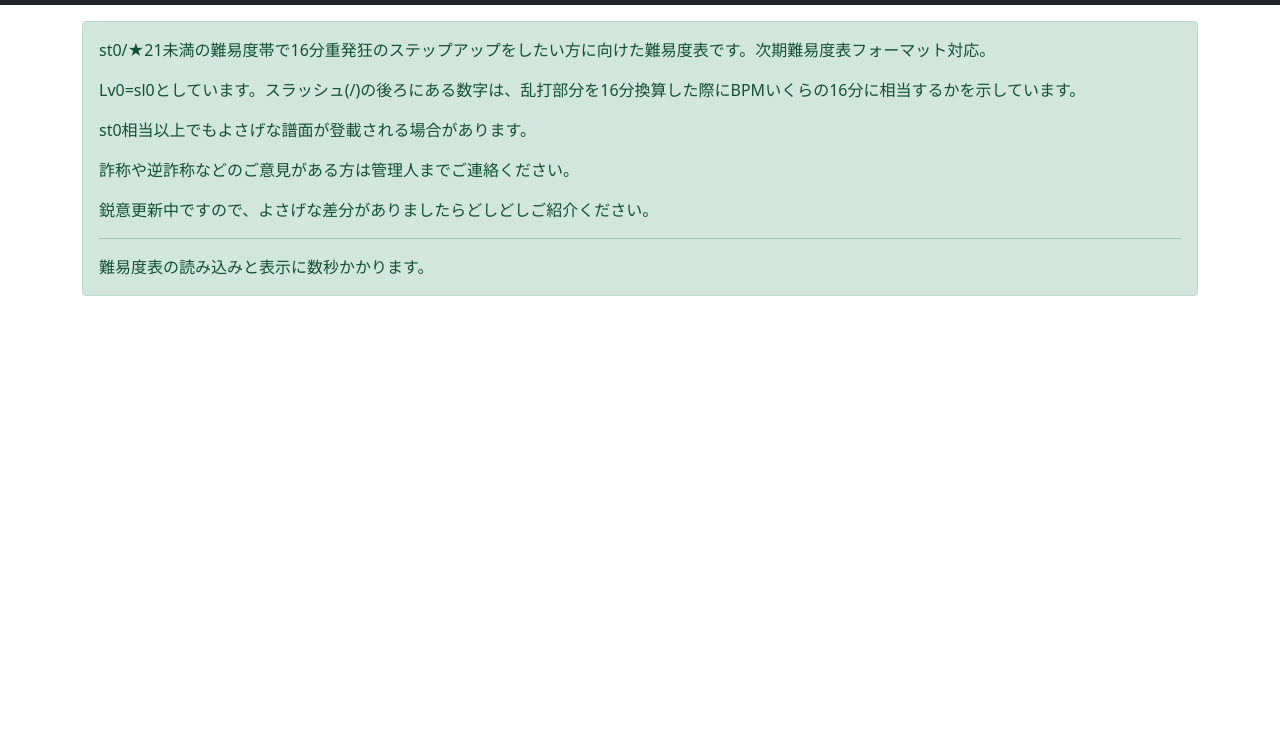
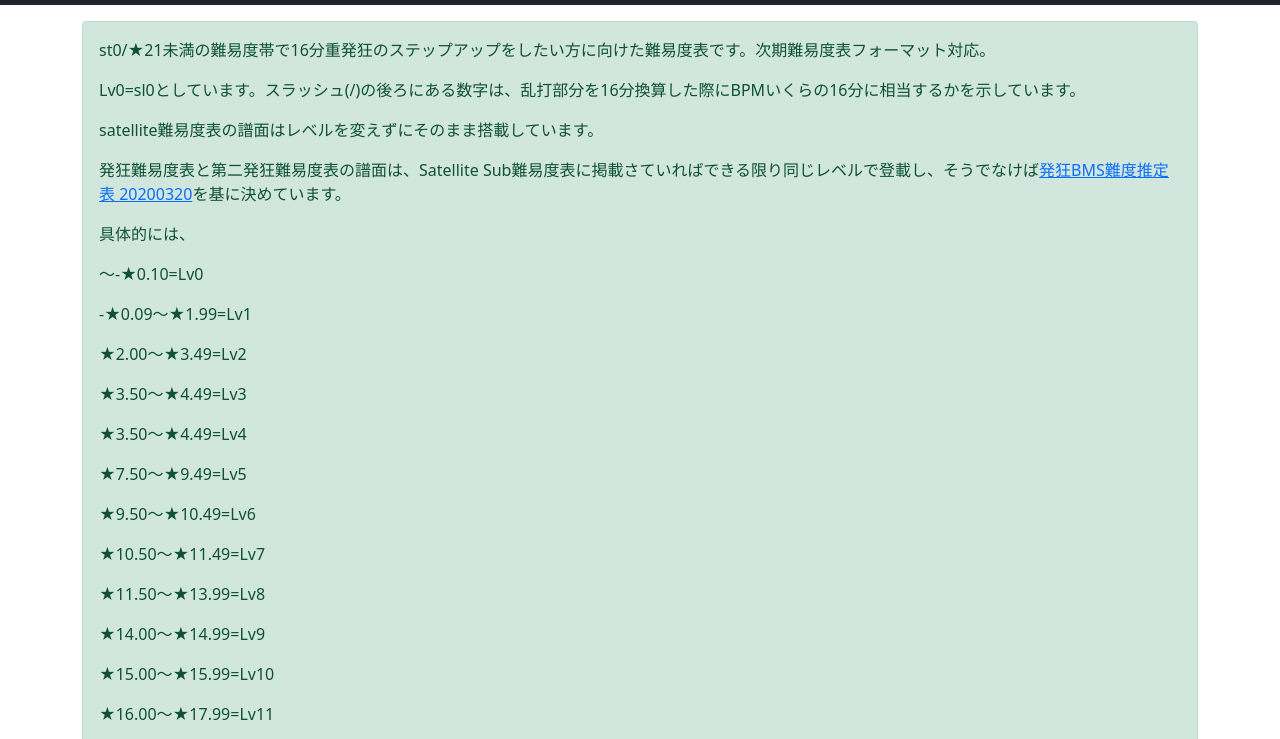
Before and after one commit to lets-go-time-hell/code-stream-table, a plain HTML site: page index.html in a window 1280 px wide. Shown: the part 45-784 px from the top of the page. Drawn offline with nearby package versions, Linux system fonts and the light colour scheme; no server answers.

Commit message:
Update index.html

```diff
--- a/index.html
+++ b/index.html
@@ -29,6 +29,24 @@
         <div class="alert alert-success mb-3" role="alert">
             <p> st0/★21未満の難易度帯で16分重発狂のステップアップをしたい方に向けた難易度表です。次期難易度表フォーマット対応。</p>
             <p>Lv0=sl0としています。スラッシュ(/)の後ろにある数字は、乱打部分を16分換算した際にBPMいくらの16分に相当するかを示しています。</p>
+            <p>
+            <p>satellite難易度表の譜面はレベルを変えずにそのまま搭載しています。</p>
+            <p>発狂難易度表と第二発狂難易度表の譜面は、Satellite Sub難易度表に掲載さていればできる限り同じレベルで登載し、そうでなけば<a href="https://docs.google.com/spreadsheets/d/1mBHmEuikMSrOsThVsTOmp0DxSuCudXvFpL1EhuXaGfI/edit#gid=1670190084" target="_blank">発狂BMS難度推定表 20200320</a>を基に決めています。</p>
+            <p>具体的には、
+            <p>～-★0.10=Lv0</p>
+            <p>-★0.09～★1.99=Lv1</p>
+            <p>★2.00～★3.49=Lv2</p>
+            <p>★3.50～★4.49=Lv3</p>
+            <p>★3.50～★4.49=Lv4</p>
+            <p>★7.50～★9.49=Lv5</p>
+            <p>★9.50～★10.49=Lv6</p>
+            <p>★10.50～★11.49=Lv7</p>
+            <p>★11.50～★13.99=Lv8</p>
+            <p>★14.00～★14.99=Lv9</p>
+            <p>★15.00～★15.99=Lv10</p>
+            <p>★16.00～★17.99=Lv11</p>
+            <p>★18.00～★19.49=Lv12</p>
+            <pとしています。これは、管理人の実力では難易度が細かく判断できない曲に対しての苦肉の策でもあります。</p>
             <p>st0相当以上でもよさげな譜面が登載される場合があります。</p>
             <p>詐称や逆詐称などのご意見がある方は管理人までご連絡ください。</p>
             <p>
```
